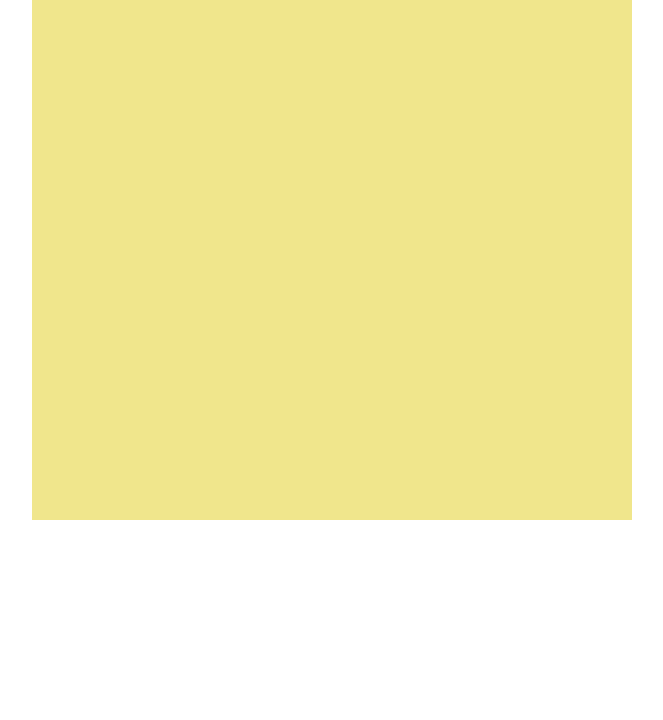
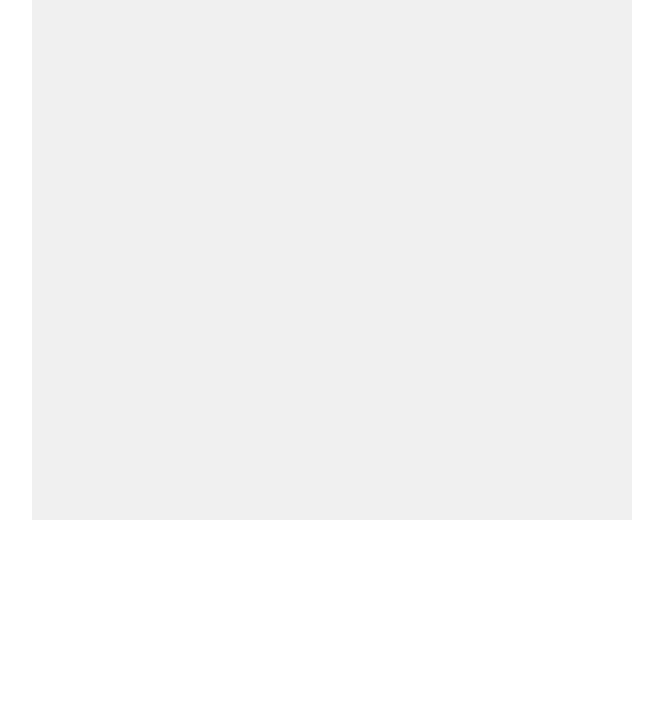
Before and after one commit to Develeopard/github-practise-example, a plain HTML site: page index.html in a window 1280 px wide. Shown: the part 80-800 px from the top of the page, without its empty margins (308-971 px from the left). Drawn offline with Linux system fonts and the light colour scheme.

Commit message:
app.css edited

```diff
--- a/app.css
+++ b/app.css
@@ -5,7 +5,7 @@
 }
 
 .wrapper{
-    background-color: khaki;
+    background-color: rgb(240, 240, 240);
     max-width: 600px;
     height: 600px;
     margin: 0 auto;
@@ -22,3 +22,16 @@
 .box{
     border: 3px solid gray;
 }
+
+/* .box1{
+    background-color: hotpink;
+}
+.box2{
+    background-color: green;
+}
+.box3{
+    background-color: mediumpurple;
+}
+.box4{
+    background-color: firebrick;
+} */
```
